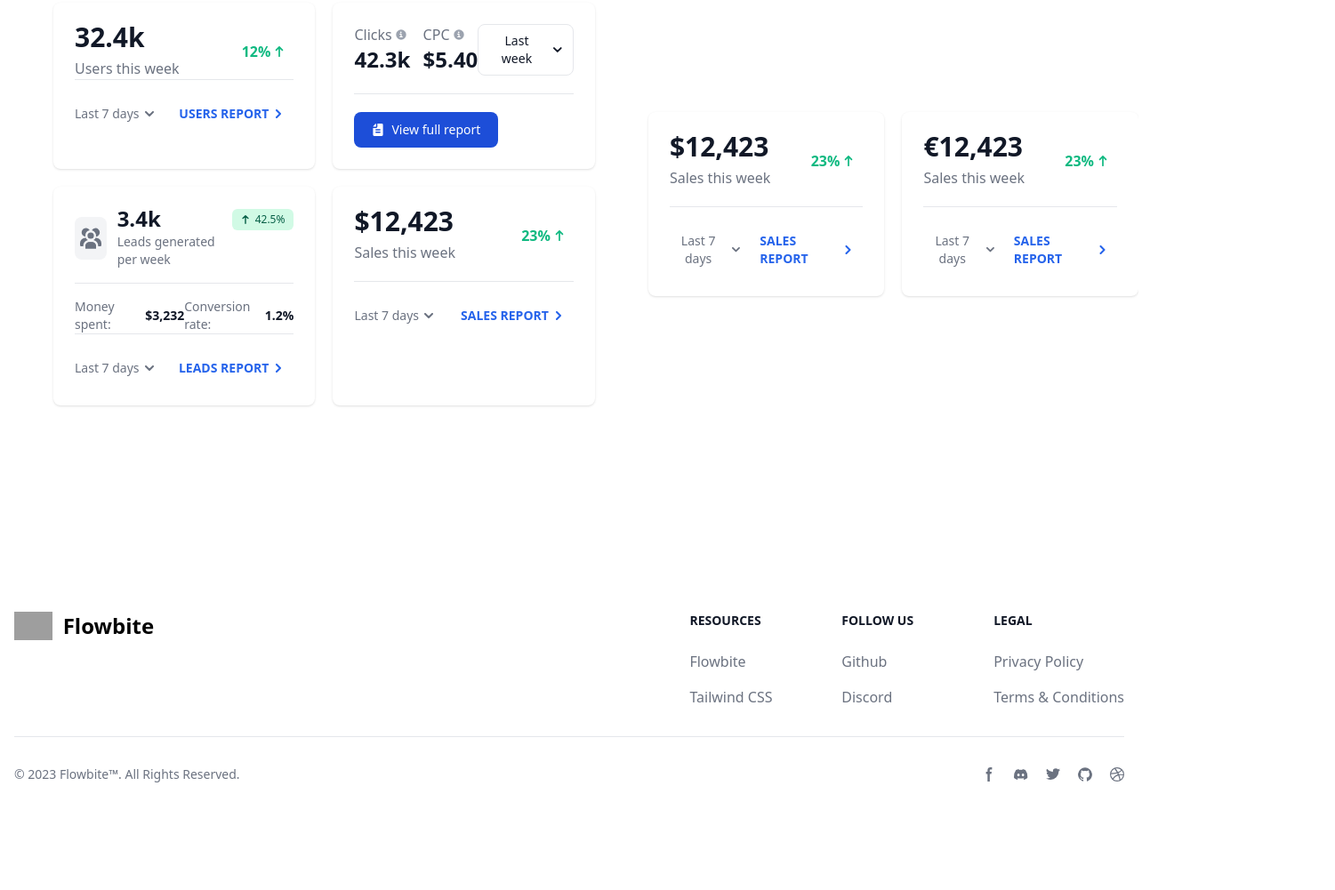
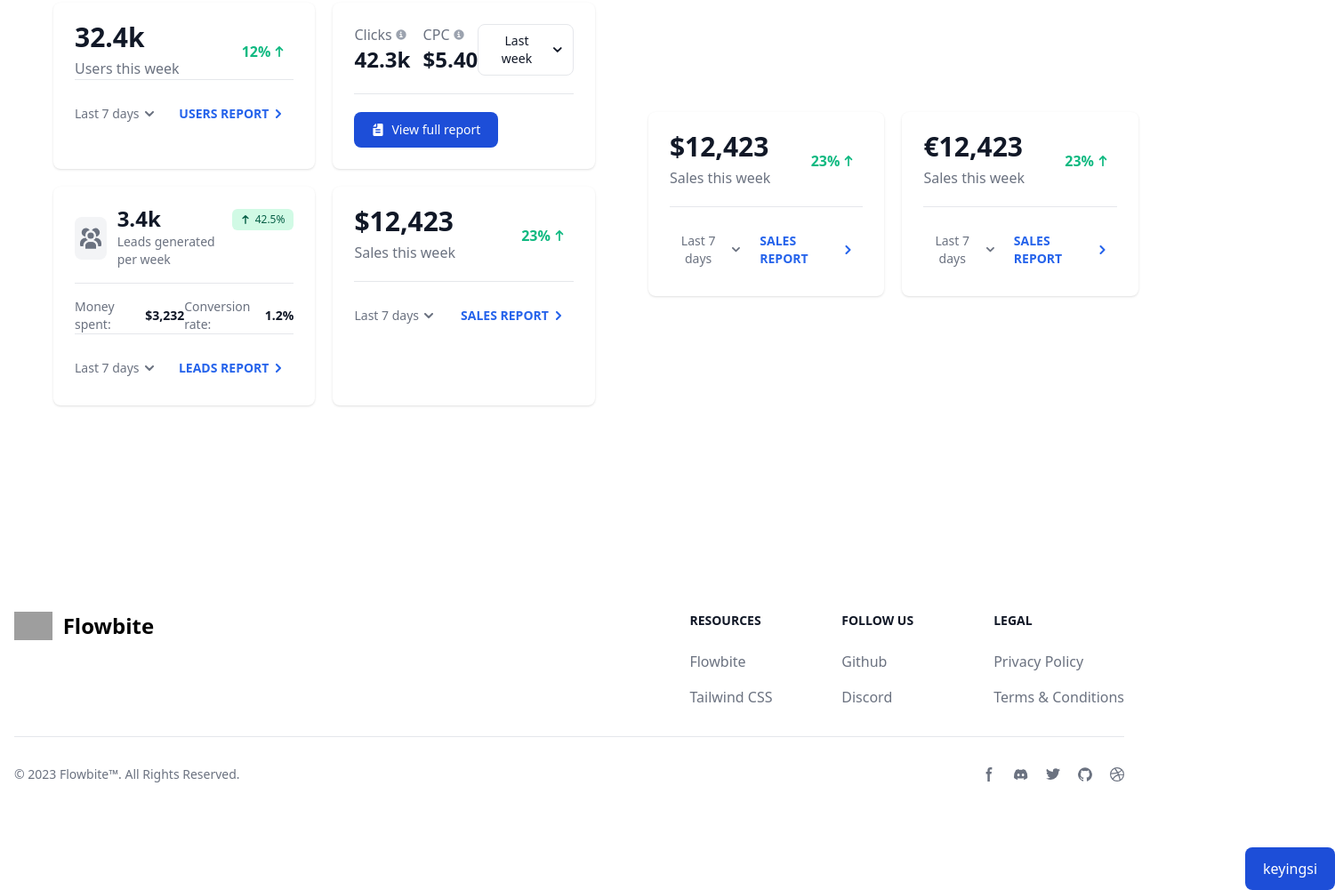
Before and after one commit to azizbekfrontend38/5-oy-4-dars-UI-libs, a website: page index.html in a window 1280 px wide. Shown: the part 85-1086 px from the top of the page at 89% size, 1501 px wide, since content can reach past the window. Before the commit the page ends 998 px from the top, so only its background shows below. Drawn offline with nearby package versions, Linux system fonts and the light colour scheme; grey boxes are pictures that could not be loaded.

Commit message:
intion commit

```diff
--- a/index.html
+++ b/index.html
@@ -509,6 +509,12 @@
     </div>
 </footer>
 
+
+
+<a href="https://2papka-azizbek.netlify.app/">
+<button type="button" class=" mt-10 ml-350 px-5 py-3 text-base font-medium text-center text-white bg-blue-700 rounded-lg hover:bg-blue-800 focus:ring-4 focus:outline-none focus:ring-blue-300 dark:bg-blue-600 dark:hover:bg-blue-700 dark:focus:ring-blue-800">keyingsi</button>
+
+</a>
     <script src="./node_modules/flowbite/dist/flowbite.min.js"></script>
   </body>
 </html>
```
Also changed, not shown: css/output.css.
